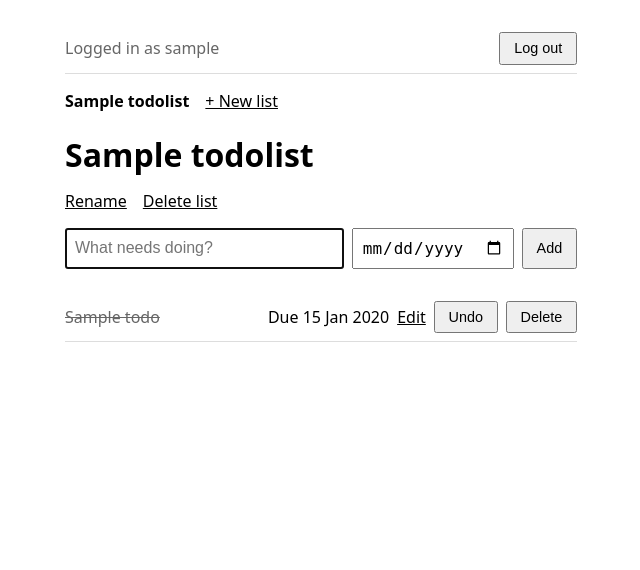
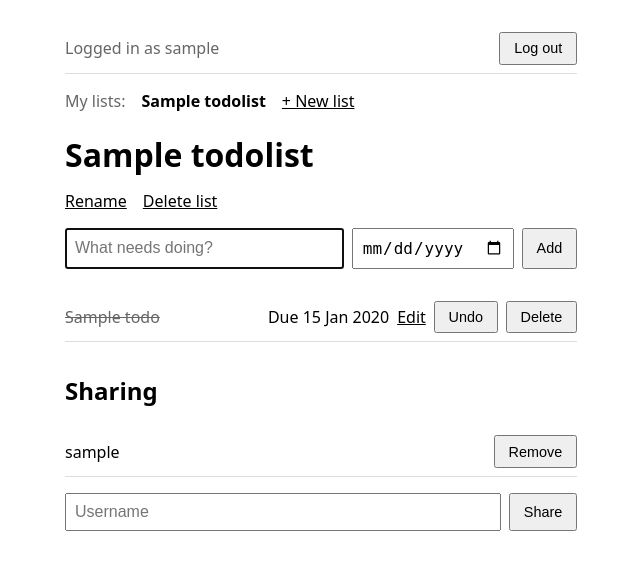
Before and after one commit to Compiledex/anyone-can-build-todo, a Django app: page /lists/1/ in a window 1280 px wide. Shown: the top 570 px of the page, without its empty margins (319-959 px from the left). Run offline with Django 5.2, Linux system fonts and the light colour scheme; a user stored in the database is signed in; tables that the repository leaves empty hold one stand-in row (values such as "Sample post").

Commit message:
Let the owner share a list by username, and let members use it
Members can see the list and add, toggle, edit and delete its to-dos, and
leave it. Rename, delete, share and remove-member stay owner only, so a
member gets the same 404 as a stranger. The menu shows My lists and Shared
with me. Tests cover every role, address and method from the plan.

Co-Authored-By: Claude Opus 5.5 <noreply@anthropic.com>

```diff
--- a/todos/admin.py
+++ b/todos/admin.py
@@ -6,6 +6,7 @@ from .models import Todo, TodoList
 @admin.register(TodoList)
 class TodoListAdmin(admin.ModelAdmin):
     list_display = ["name", "owner", "created_at"]
+    filter_horizontal = ["members"]
 
 
 @admin.register(Todo)
--- a/todos/forms.py
+++ b/todos/forms.py
@@ -1,4 +1,5 @@
 from django import forms
+from django.contrib.auth import get_user_model
 
 from .models import Todo, TodoList
 
@@ -37,3 +38,30 @@ class TodoListForm(forms.ModelForm):
         if others.exists():
             raise forms.ValidationError(f"You already have a list called “{name}”.")
         return name
+
+
+class ShareForm(forms.Form):
+    """The username of the person the owner shares a list with.
+
+    A valid form gives the User in cleaned_data["username"].
+    """
+
+    username = forms.CharField(max_length=150)
+
+    def __init__(self, *args, todo_list, **kwargs):
+        super().__init__(*args, **kwargs)
+        self.todo_list = todo_list
+
+    def clean_username(self):
+        name = self.cleaned_data["username"]
+        User = get_user_model()
+        try:
+            # Exact, like the login page. A switched-off user is "no user".
+            user = User.objects.get(username=name, is_active=True)
+        except User.DoesNotExist:
+            raise forms.ValidationError("No user with that username.") from None
+        if user == self.todo_list.owner:
+            raise forms.ValidationError("You already own this list.")
+        if self.todo_list.members.filter(pk=user.pk).exists():
+            raise forms.ValidationError(f"{user.username} is already a member.")
+        return user
--- a/todos/templates/base.html
+++ b/todos/templates/base.html
@@ -29,7 +29,9 @@
     body { font-family: system-ui, sans-serif; max-width: 32rem; margin: 2rem auto; padding: 0 1rem;
            background: var(--bg); color: var(--text); }
     a { color: var(--text); }
-    nav.lists { display: flex; flex-wrap: wrap; gap: 0.25rem 1rem; margin: 1rem 0; }
+    nav.lists { margin: 1rem 0; }
+    nav.lists .menu { display: flex; flex-wrap: wrap; gap: 0.25rem 1rem; margin: 0 0 0.5rem; }
+    .menu-label, .muted { color: var(--muted); }
     nav.lists a[aria-current="page"] { font-weight: bold; text-decoration: none; }
     .list-actions { display: flex; gap: 1rem; margin-top: -0.5rem; }
     .messages { margin-bottom: 1rem; }
@@ -44,8 +46,9 @@
     form.add { display: flex; flex-wrap: wrap; gap: 0.5rem; margin-bottom: 1.5rem; }
     form.add input { flex: 1; padding: 0.5rem; font-size: 1rem; }
     form.add input[type=date] { flex: 0 0 auto; }
-    ul.todos { list-style: none; padding: 0; }
-    ul.todos > li { display: flex; align-items: center; gap: 0.5rem; padding: 0.5rem 0;
+    ul.todos, ul.members { list-style: none; padding: 0; }
+    .sharing { margin-top: 2rem; }
+    ul.todos > li, ul.members > li { display: flex; align-items: center; gap: 0.5rem; padding: 0.5rem 0;
                     border-bottom: 1px solid var(--border); }
     li .title { flex: 1; }
     .overdue time, .overdue-label { color: var(--overdue); }
--- a/todos/templates/todos/todo_list.html
+++ b/todos/templates/todos/todo_list.html
@@ -4,17 +4,33 @@
 
 {% block content %}
   <nav class="lists" aria-label="Your lists">
+    <p class="menu" id="my-lists">
+      <span class="menu-label">My lists:</span>
       {% for a_list in my_lists %}
         <a href="{{ a_list.get_absolute_url }}"{% if a_list.pk == the_list.pk %} aria-current="page"{% endif %}>{{ a_list.name }}</a>
       {% endfor %}
       <a href="{% url 'list_create' %}">+ New list</a>
+    </p>
+    {% if shared_lists %}
+      <p class="menu" id="shared-lists">
+        <span class="menu-label">Shared with me:</span>
+        {% for a_list in shared_lists %}
+          <a href="{{ a_list.get_absolute_url }}"{% if a_list.pk == the_list.pk %} aria-current="page"{% endif %}>{{ a_list.name }} ({{ a_list.owner.username }})</a>
+        {% endfor %}
+      </p>
+    {% endif %}
   </nav>
 
   <h1>{{ the_list.name }}</h1>
+  {# Only for a clean page. The views check who may do what. #}
+  {% if is_owner %}
     <p class="list-actions">
       <a href="{% url 'list_rename' the_list.pk %}">Rename</a>
       <a href="{% url 'list_delete' the_list.pk %}">Delete list</a>
     </p>
+  {% else %}
+    <p class="list-actions">Shared by {{ the_list.owner.username }}</p>
+  {% endif %}
 
   {% if form.errors %}
     <div class="form-errors">
@@ -42,4 +58,36 @@
       <li>Nothing to do yet. Add something above.</li>
     {% endfor %}
   </ul>
+
+  {% if is_owner %}
+    <section class="sharing" aria-labelledby="sharing-heading">
+      <h2 id="sharing-heading">Sharing</h2>
+      {% if members %}
+        <ul class="members">
+          {% for member in members %}
+            <li>
+              <span class="title">{{ member.username }}</span>
+              <form method="post" action="{% url 'list_member_remove' the_list.pk member.pk %}">
+                {% csrf_token %}
+                <button type="submit" aria-label="Remove {{ member.username }}">Remove</button>
+              </form>
+            </li>
+          {% endfor %}
+        </ul>
+      {% else %}
+        <p class="muted">Only you can see this list.</p>
+      {% endif %}
+      <form class="add" method="post" action="{% url 'list_share' the_list.pk %}">
+        {% csrf_token %}
+        <input name="username" aria-label="Username to share with" placeholder="Username"
+               maxlength="150" required autocomplete="off">
+        <button type="submit">Share</button>
+      </form>
+    </section>
+  {% else %}
+    <form class="leave" method="post" action="{% url 'list_leave' the_list.pk %}">
+      {% csrf_token %}
+      <button type="submit">Leave this list</button>
+    </form>
+  {% endif %}
 {% endblock %}
--- a/todos/urls.py
+++ b/todos/urls.py
@@ -9,6 +9,13 @@ urlpatterns = [
     path("lists/<int:pk>/add/", views.todo_add, name="todo_add"),
     path("lists/<int:pk>/rename/", views.list_rename, name="list_rename"),
     path("lists/<int:pk>/delete/", views.list_delete, name="list_delete"),
+    path("lists/<int:pk>/share/", views.list_share, name="list_share"),
+    path(
+        "lists/<int:pk>/members/<int:user_id>/remove/",
+        views.list_member_remove,
+        name="list_member_remove",
+    ),
+    path("lists/<int:pk>/leave/", views.list_leave, name="list_leave"),
     path("<int:pk>/toggle/", views.todo_toggle, name="todo_toggle"),
     path("<int:pk>/delete/", views.todo_delete, name="todo_delete"),
     path("<int:pk>/edit/", views.todo_edit, name="todo_edit"),
--- a/todos/views.py
+++ b/todos/views.py
@@ -1,13 +1,24 @@
+from django.contrib import messages
 from django.shortcuts import get_object_or_404, redirect, render
 from django.views.decorators.http import require_GET, require_http_methods, require_POST
 
-from .forms import TodoForm, TodoListForm
+from .forms import ShareForm, TodoForm, TodoListForm
 from .models import Todo, TodoList
 
-# Every view finds a list or a to-do in one of two ways, and nothing else:
+# A view that reads or changes a list or its to-dos finds the list with
+#   get_object_or_404(TodoList.objects.visible_to(request.user), pk=pk)
+# or the to-do with get_visible_todo(request.user, pk). That is the person's own
+# lists plus the lists shared with them.
+# Only rename, delete, share and remove-member are for the owner alone. They use
 #   get_object_or_404(TodoList, pk=pk, owner=request.user)
-#   get_object_or_404(Todo, pk=pk, todo_list__owner=request.user)
-# So another person's list or to-do is always 404.
+# so a member gets the same 404 as a stranger.
+
+
+def get_visible_todo(user, pk):
+    """A to-do in a list this user owns or is a member of, or 404."""
+    return get_object_or_404(
+        Todo, pk=pk, todo_list__in=TodoList.objects.visible_to(user)
+    )
 
 
 def render_list_page(request, the_list, form):
@@ -16,6 +27,7 @@ def render_list_page(request, the_list, form):
     The one place that builds the list page. The form is empty, or has the
     errors of a bad add.
     """
+    is_owner = the_list.owner_id == request.user.id
     return render(
         request,
         "todos/todo_list.html",
@@ -24,14 +36,27 @@ def render_list_page(request, the_list, form):
             "todos": the_list.todos.all(),
             "my_lists": request.user.todo_lists.all(),
             "form": form,
+            # Only the owner sees the members and the share form.
+            "is_owner": is_owner,
+            "members": the_list.members.all() if is_owner else None,
+            "share_form": ShareForm(todo_list=the_list) if is_owner else None,
+            # Leaves out the person's own lists, in case the admin made the
+            # owner a member too.
+            "shared_lists": request.user.shared_lists.exclude(
+                owner=request.user
+            ).select_related("owner"),
         },
     )
 
 
 @require_GET
 def todo_list(request):
-    """Only sends the browser on: to the oldest list, or to "New list"."""
-    the_list = request.user.todo_lists.first()
+    """Only sends the browser on: to the oldest own list, else to the oldest
+    list shared with the person, else to "New list"."""
+    the_list = (
+        request.user.todo_lists.first()
+        or TodoList.objects.visible_to(request.user).first()
+    )
     if the_list is None:
         return redirect("list_create")
     return redirect(the_list)
@@ -39,7 +64,7 @@ def todo_list(request):
 
 @require_GET
 def list_detail(request, pk):
-    the_list = get_object_or_404(TodoList, pk=pk, owner=request.user)
+    the_list = get_object_or_404(TodoList.objects.visible_to(request.user), pk=pk)
     return render_list_page(request, the_list, TodoForm())
 
 
@@ -86,7 +111,7 @@ def list_delete(request, pk):
 
 @require_POST
 def todo_add(request, pk):
-    the_list = get_object_or_404(TodoList, pk=pk, owner=request.user)
+    the_list = get_object_or_404(TodoList.objects.visible_to(request.user), pk=pk)
     form = TodoForm(request.POST)
     if form.is_valid():
         todo = form.save(commit=False)
@@ -98,7 +123,7 @@ def todo_add(request, pk):
 
 @require_POST
 def todo_toggle(request, pk):
-    todo = get_object_or_404(Todo, pk=pk, todo_list__owner=request.user)
+    todo = get_visible_todo(request.user, pk)
     todo.done = not todo.done
     todo.save()
     return redirect(todo.todo_list)
@@ -106,7 +131,7 @@ def todo_toggle(request, pk):
 
 @require_POST
 def todo_delete(request, pk):
-    todo = get_object_or_404(Todo, pk=pk, todo_list__owner=request.user)
+    todo = get_visible_todo(request.user, pk)
     the_list = todo.todo_list
     todo.delete()
     return redirect(the_list)
@@ -114,7 +139,7 @@ def todo_delete(request, pk):
 
 @require_http_methods(["GET", "POST"])
 def todo_edit(request, pk):
-    todo = get_object_or_404(Todo, pk=pk, todo_list__owner=request.user)
+    todo = get_visible_todo(request.user, pk)
     if request.method == "POST":
         form = TodoForm(request.POST, instance=todo)
         if form.is_valid():
@@ -123,3 +148,35 @@ def todo_edit(request, pk):
     else:
         form = TodoForm(instance=todo)
     return render(request, "todos/todo_edit.html", {"form": form, "todo": todo})
+
+
+@require_POST
+def list_share(request, pk):
+    the_list = get_object_or_404(TodoList, pk=pk, owner=request.user)  # Owner only.
+    form = ShareForm(request.POST, todo_list=the_list)
+    if form.is_valid():
+        user = form.cleaned_data["username"]  # clean_username gives the User.
+        the_list.members.add(user)
+        messages.success(request, f"Shared with {user.username}.")
+    else:
+        messages.error(request, form.errors["username"][0])
+    return redirect(the_list)
+
+
+@require_POST
+def list_member_remove(request, pk, user_id):
+    the_list = get_object_or_404(TodoList, pk=pk, owner=request.user)  # Owner only.
+    # Only a member of THIS list. Never get_object_or_404(User, ...): the answer
+    # must not tell whether a user with that number exists.
+    member = get_object_or_404(the_list.members, pk=user_id)
+    the_list.members.remove(member)
+    messages.success(request, f"{member.username} was removed.")
+    return redirect(the_list)
+
+
+@require_POST
+def list_leave(request, pk):
+    the_list = get_object_or_404(TodoList, pk=pk, members=request.user)  # Members only.
+    the_list.members.remove(request.user)  # The to-dos they added stay.
+    messages.success(request, "You left the list.")
+    return redirect("todo_list")
```
Also changed, not shown: todos/tests/integration/test_sharing.py (added, +467 -0 lines). Lines whose indentation alone changed are shown as unchanged.
